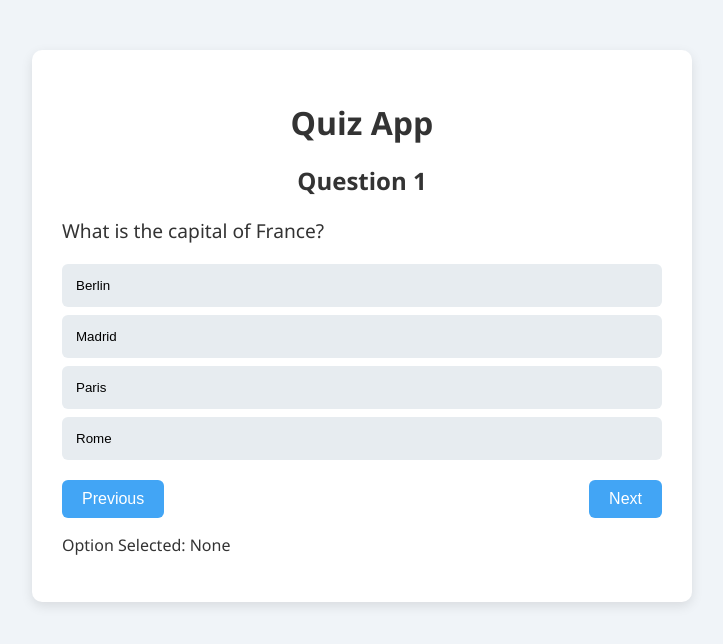
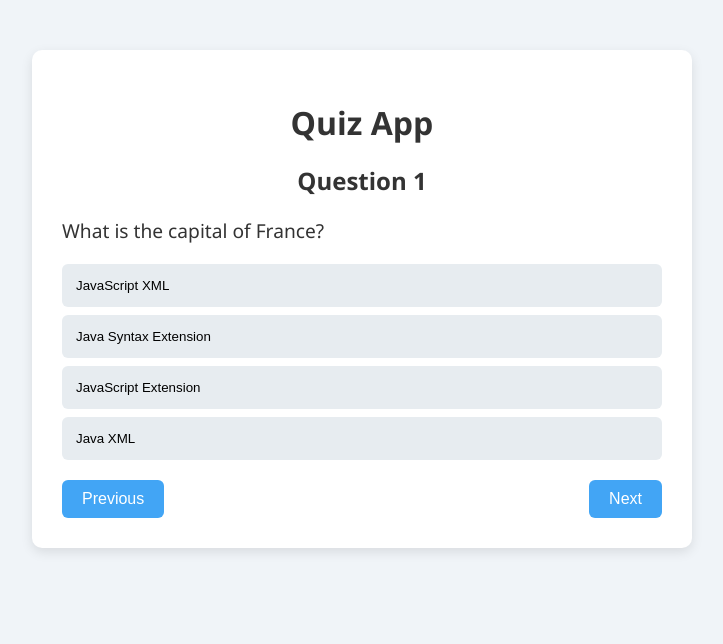
Before and after one commit to Swellmary/QUIZ-APP-ReactJS, a React (Vite) app: page / in a window 1280 px wide. Shown: the top 644 px of the page, without its empty margins (278-1001 px from the left). Built offline with nearby package versions, Linux system fonts and the light colour scheme.

Commit message:
currentQuestion passed down to questionBank display, useState(#)  = index/[]

```diff
--- a/src/components/quiz.jsx
+++ b/src/components/quiz.jsx
@@ -19,13 +19,13 @@ function Quiz() {
         },
     ];
 
-    // const initialAnswer = [null, null, null];
+    const initialUserAnswers = [null, null, null];
 
-    const [optionSelected, setOptionSelected] = useState("None");
+    const [userAnswers, setUserAnswers] = useState(initialUserAnswers);
 
-    function handleSelectOption(option){
-        setOptionSelected(option);
-    }
+    const [currentQuestion, setCurrentQuestion] = useState(2);
+
+    function handleSelectOption(option){}
 
     return (
         <div>
@@ -33,7 +33,7 @@ function Quiz() {
             <h2>Question 1</h2>
             <p className="question">{questionBank[0].question}</p>
 
-            {questionBank[0].options.map((option) =>
+            {questionBank[currentQuestion].options.map((option) =>
                 <button className="option" onClick={() => handleSelectOption(option)}> {option} </button>
             )}
 
@@ -42,8 +42,6 @@ function Quiz() {
                 <button>Next</button>
             </div>
 
-            <p>Option Selected: {optionSelected}</p>
-
         </div>
     );
 }
```
